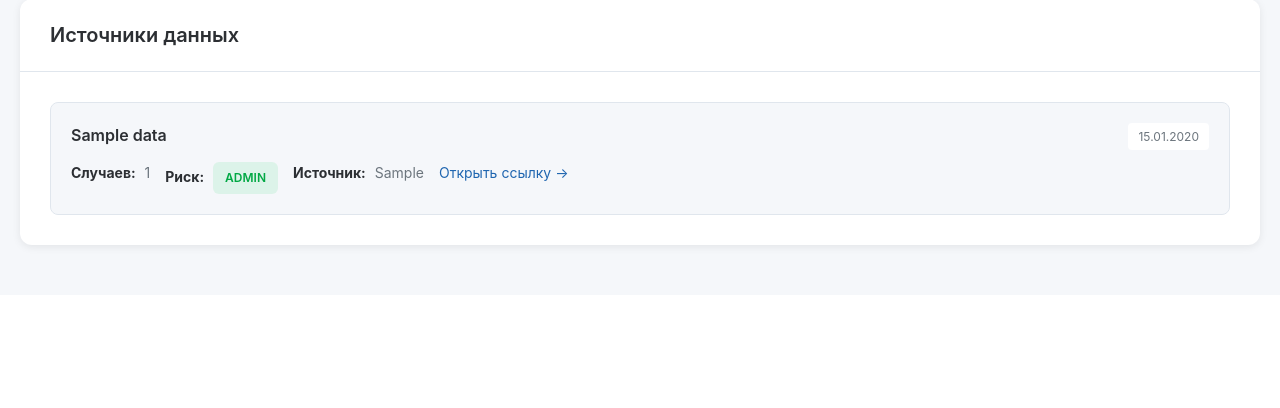
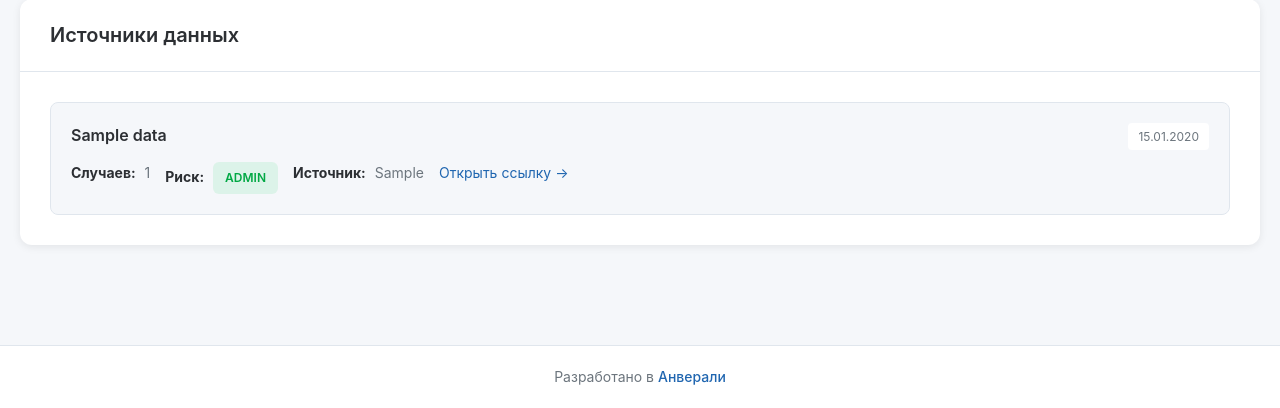
Before and after one commit to anveralidevelopment/mite-tmn, a Flask app: page / in a window 1280 px wide. Shown: the part 1904-2312 px from the top of the page. Before the commit the page ends 2155 px from the top, so only its background shows below. Run offline with Flask 3, Linux system fonts and the light colour scheme; tables that the repository leaves empty hold one stand-in row (values such as "Sample post").

Commit message:
Добавлен футер с ссылкой на Анверали

```diff
--- a/static/style.css
+++ b/static/style.css
@@ -441,3 +441,36 @@ body {
         height: 350px;
     }
 }
+
+/* Footer */
+.footer {
+    background: var(--surface);
+    border-top: 1px solid var(--border);
+    padding: 20px 0;
+    margin-top: 50px;
+    text-align: center;
+}
+
+.footer-content {
+    max-width: 1400px;
+    margin: 0 auto;
+    padding: 0 20px;
+}
+
+.footer-content p {
+    margin: 0;
+    color: var(--text-secondary);
+    font-size: 14px;
+}
+
+.footer-content a {
+    color: var(--primary-blue);
+    text-decoration: none;
+    font-weight: 500;
+    transition: color 0.3s ease;
+}
+
+.footer-content a:hover {
+    color: var(--primary-blue-dark);
+    text-decoration: underline;
+}
--- a/templates/index.html
+++ b/templates/index.html
@@ -90,6 +90,13 @@
         <p>Обновление данных...</p>
     </div>
 
+    <!-- Footer -->
+    <footer class="footer">
+        <div class="footer-content">
+            <p>Разработано в <a href="https://anverali.ru/" target="_blank" rel="noopener noreferrer">Анверали</a></p>
+        </div>
+    </footer>
+
     <script src="{{ url_for('static', filename='app.js') }}?v=2.2"></script>
 </body>
 </html>
```
Also changed, not shown: 1 other file.
